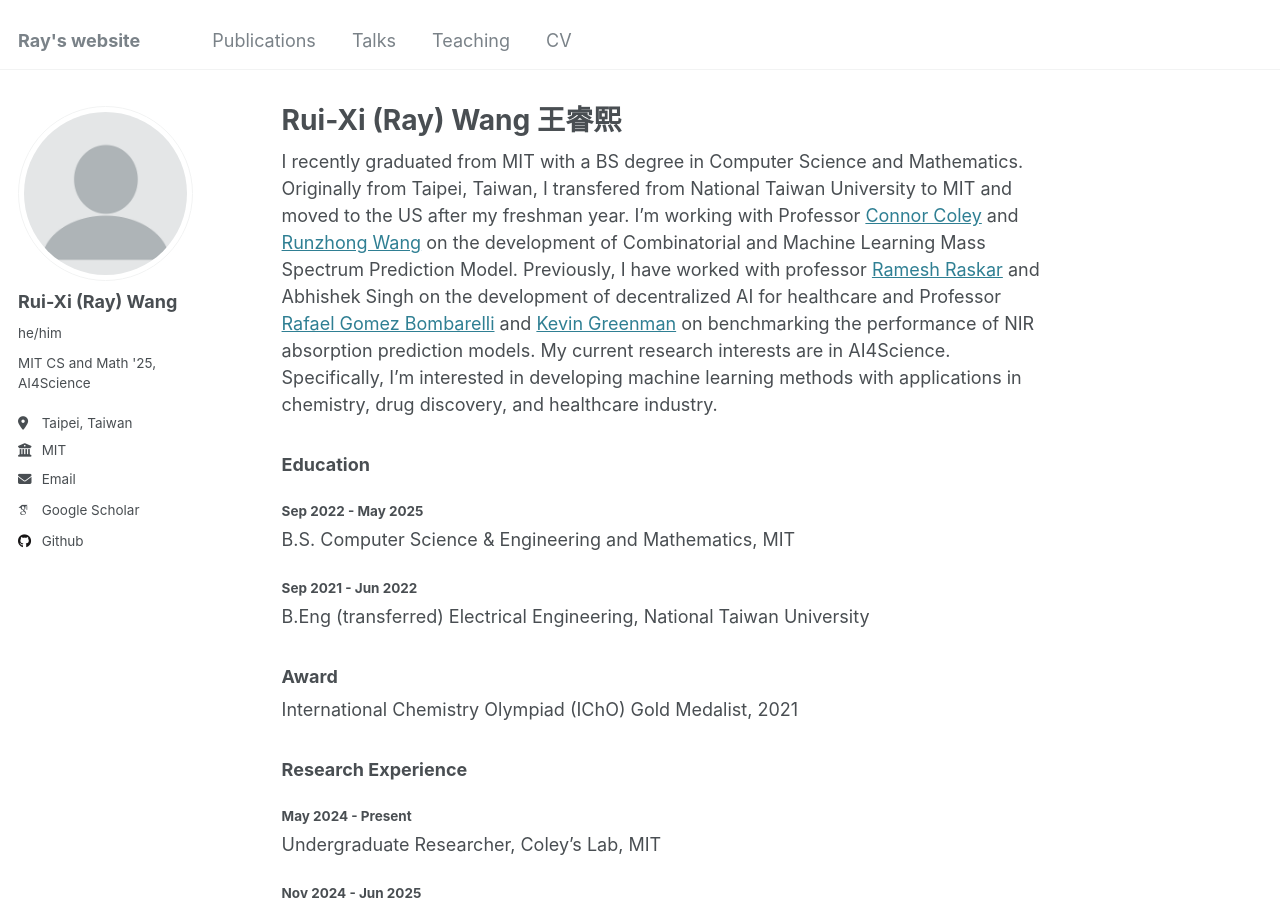
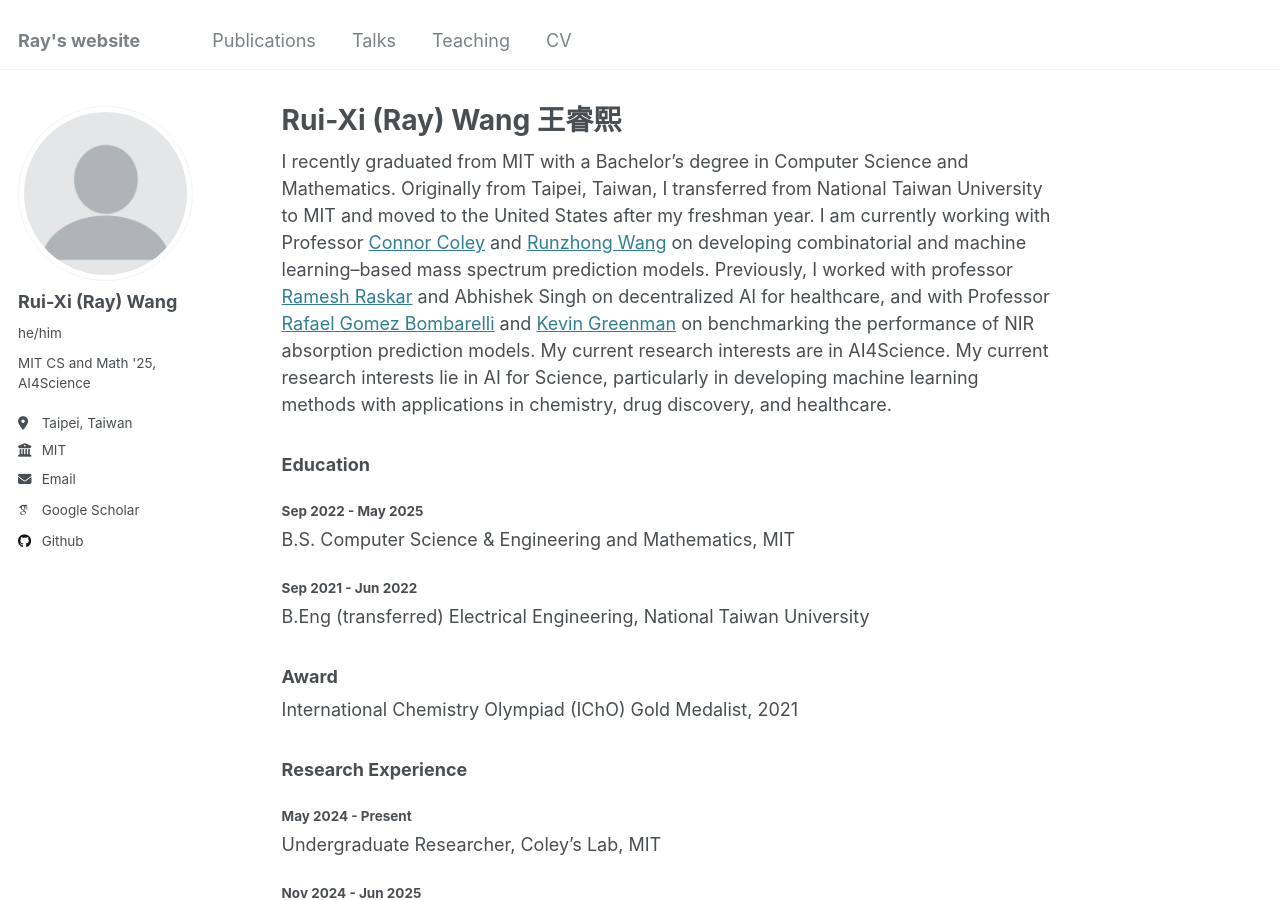
Before and after one commit to RuiXiWangTW/RuiXiWangTW.github.io, a Jekyll site: the page built from _pages/about.md, in a window 1280 px wide and 900 px high. Built offline with Jekyll 4.4.1, drawn with Linux system fonts in a browser that asks for light colours; some web fonts are replaced.

Commit message:
fix intro

```diff
--- a/_pages/about.md
+++ b/_pages/about.md
@@ -7,13 +7,10 @@ redirect_from:
   - /about.html
 ---
 
-I recently graduated from MIT with a BS degree in Computer Science and Mathematics. Originally from Taipei, Taiwan, I transfered from National Taiwan
-University to MIT and moved to the US after my freshman year. I'm working with Professor [Connor Coley](https://coley.mit.edu/)
-and [Runzhong Wang](https://runzhong.wang/) on the development of Combinatorial and Machine Learning Mass Spectrum Prediction Model.  Previously, I have worked with professor [Ramesh Raskar](https://www.media.mit.edu/groups/camera-culture/overview/) and Abhishek Singh on the development of
-decentralized AI for healthcare and Professor [Rafael Gomez Bombarelli](https://gomezbombarelli.mit.edu/) and
+I recently graduated from MIT with a Bachelor’s degree in Computer Science and Mathematics. Originally from Taipei, Taiwan, I transferred from National Taiwan University to MIT and moved to the United States after my freshman year. I am currently working with Professor [Connor Coley](https://coley.mit.edu/)
+and [Runzhong Wang](https://runzhong.wang/) on developing combinatorial and machine learning–based mass spectrum prediction models. Previously, I worked with professor [Ramesh Raskar](https://www.media.mit.edu/groups/camera-culture/overview/) and Abhishek Singh on decentralized AI for healthcare, and with Professor [Rafael Gomez Bombarelli](https://gomezbombarelli.mit.edu/) and
 [Kevin Greenman](https://www.kevinpgreenman.com/) on benchmarking the performance of NIR absorption prediction models. My current research
-interests are in AI4Science. Specifically, I'm interested in developing machine learning methods with applications in chemistry, drug
-discovery, and healthcare industry.
+interests are in AI4Science. My current research interests lie in AI for Science, particularly in developing machine learning methods with applications in chemistry, drug discovery, and healthcare.
 
 ### Education
 #### Sep 2022 - May 2025
```
